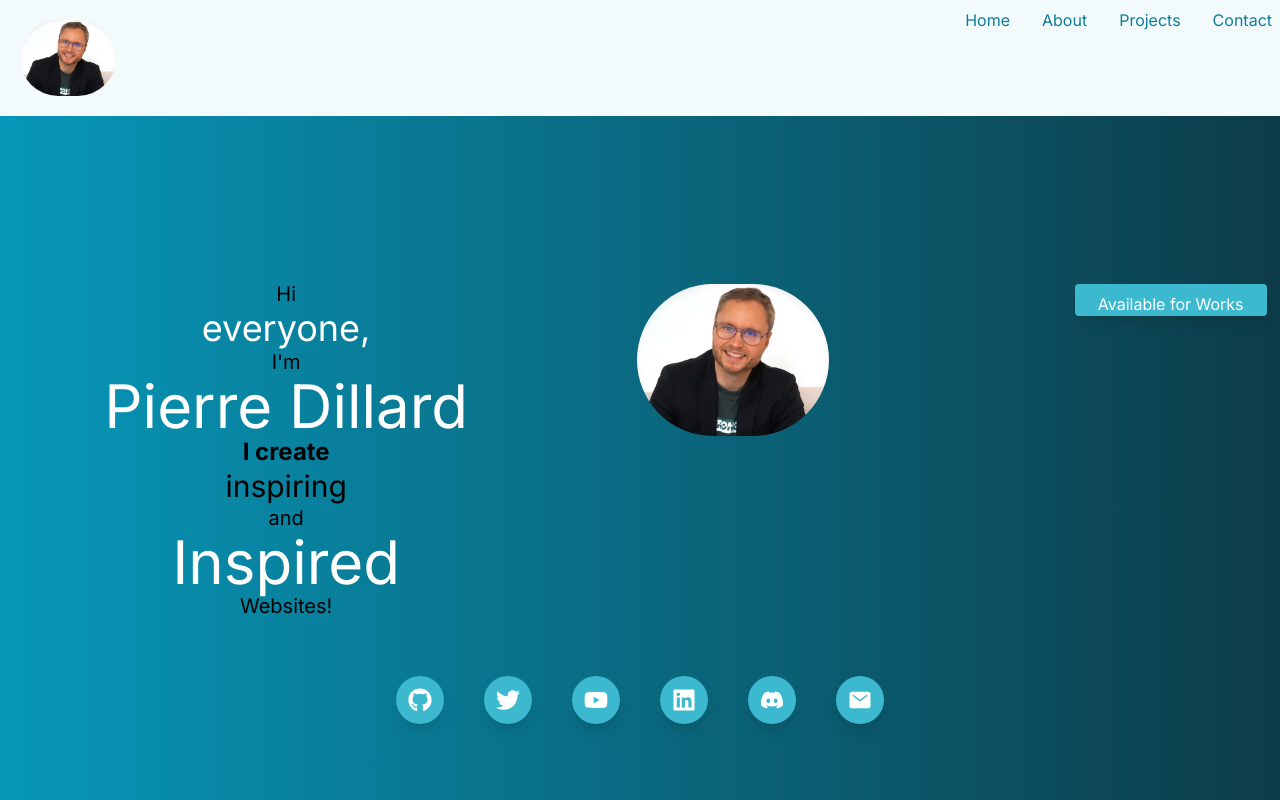
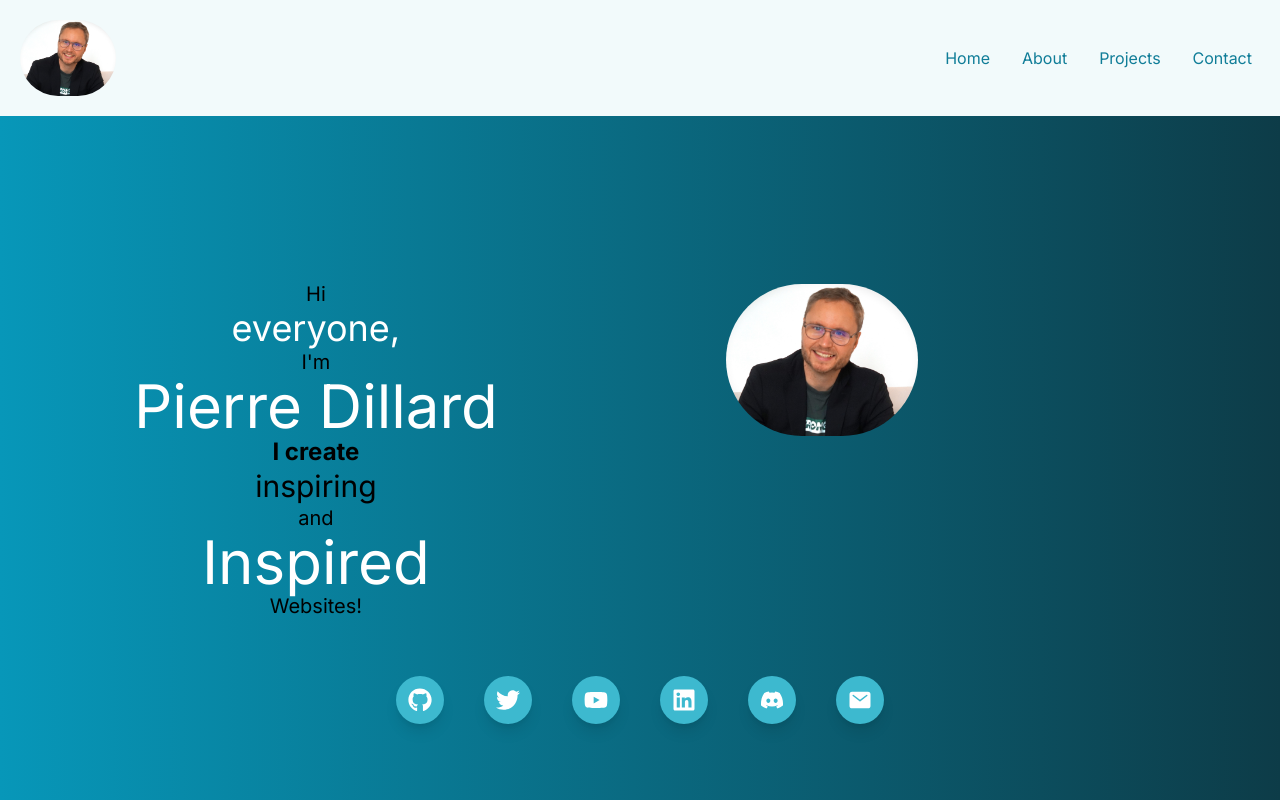
Before and after one commit to GaspardPierre/Strapi, a Next.js app in the folder projets/portfolio/: page / in a window 1280 px wide. Shown: the top 800 px of the page. Built offline with nearby package versions, Linux system fonts and the light colour scheme.

Commit message:
fix menu md

```diff
--- a/projets/portfolio/app/components/ContactSection.jsx
+++ b/projets/portfolio/app/components/ContactSection.jsx
@@ -98,7 +98,7 @@ export default function Contact  ()  {
         </div>
         <button
           type="submit"
-          className="w-full bg-gradient-to-r from-section-2 to-navlink button text-header font-bold py-3 px-4 rounded hover:bg-navhover "
+          className="w-full bg-gradient-to-r from-section-2 to-navlink button  text-header font-bold py-3 px-4 rounded hover:bg-navhover "
         >
           Send Message
         </button>
--- a/projets/portfolio/app/components/Header.jsx
+++ b/projets/portfolio/app/components/Header.jsx
@@ -73,7 +73,7 @@ export default function Header( {isMenuOpen, setIsMenuOpen}) {
       {/* Modal for menu links */}
       <div
         ref={menuRef}
-        className={`fixed inset-y-0 right-0  z-100 ${
+        className={` md:relative fixed inset-y-0 right-0  z-100 ${
           isMenuOpen ? "w-1/2" : "w-0"
         } sm:w-auto bg-xsmenu  transition-width duration-300 ease-in-out sm:bg-transparent`}
       >
--- a/projets/portfolio/app/components/ProjectList.jsx
+++ b/projets/portfolio/app/components/ProjectList.jsx
@@ -18,7 +18,7 @@ export default function ProjectsList() {
 
 
 
-    <div className='flex flex-col md:flex-row justify-center items-center  gap-6  '
+    <div className='flex flex-col md:flex-row justify-center items-center  gap-4  '
     >
       {projects.map(project => (
 
--- a/projets/portfolio/app/components/ProjetsCards.jsx
+++ b/projets/portfolio/app/components/ProjetsCards.jsx
@@ -11,7 +11,7 @@ export default function ProjectCard({ name, description,id ,link}) {
 
 
 
-    <div className="bg-navhover border border-border-2 hover:border-border-1 transition duration-400 p-4 rounded-lg w-4/5 lg:w-1/4 "
+    <div className="bg-navhover border border-border-2 hover:border-border-1 transition duration-400 p-4 rounded-lg w-4/5 md:w-1/4 "
     key={id}>
         <AnimatedElement>
       <h3 className="text-white text-2xl font-heading text-center break-words py-3">{name}</h3></AnimatedElement>
--- a/projets/portfolio/app/components/Section.jsx
+++ b/projets/portfolio/app/components/Section.jsx
@@ -57,14 +57,7 @@ export default function Section() {
 
 
        </AnimatedElement>
-   <AnimatedElement>
-         <div className="flex flex-col items-center w-full md:justify-center md:w-2.5">
-         <button className='p-2 sm:h-8 bg-button rounded text-white w-48 shadow-lg my-5 hover:scale-90 transition-transform duration-300 ease-in  '>
-            Available for Works
-          </button>
-         </div>
 
-         </AnimatedElement>
 
         </div>
 
--- a/projets/portfolio/app/components/SkillSection.jsx
+++ b/projets/portfolio/app/components/SkillSection.jsx
@@ -15,33 +15,33 @@ export default function SkillSection() {
         <AnimatedElement>
           <div>
             <h3 className="text-2xl font-heading mb-4 text-center text-white">Design</h3>
-            <p className="font-body text-center lg:py-3"><FontAwesomeIcon icon={faFigma} className="mr-2" />Figma</p>
-            <p className="font-body text-center text-white lg:py-3"><FontAwesomeIcon icon={faCss3Alt} className="mr-2" />Tailwind</p>
+            <p className="font-body text-center md:py-3"><FontAwesomeIcon icon={faFigma} className="mr-2" />Figma</p>
+            <p className="font-body text-center text-white md:py-3"><FontAwesomeIcon icon={faCss3Alt} className="mr-2" />Tailwind</p>
           </div>
         </AnimatedElement>
         <AnimatedElement>
           <div>
             <h3 className="text-2xl font-heading mb-4 text-center">Front-end</h3>
-            <p className="font-body text-center text-white lg:py-3"><FontAwesomeIcon icon={faJsSquare} className="mr-2" />Redux</p>
+            <p className="font-body text-center text-white md:py-3"><FontAwesomeIcon icon={faJsSquare} className="mr-2" />Redux</p>
 
-            <p className="font-body text-center text-white lg:py-3"><FontAwesomeIcon icon={faReact} className="mr-2" />React</p>
+            <p className="font-body text-center text-white md:py-3"><FontAwesomeIcon icon={faReact} className="mr-2" />React</p>
 
           </div>
         </AnimatedElement>
         <AnimatedElement>
           <div>
             <h3 className="text-2xl font-heading mb-4 text-center text-white">Back-end</h3>
-            <p className="font-body text-center lg:py-3"><FontAwesomeIcon icon={faNodeJs} className="mr-2" />Node.js</p>
-            <p className="font-body text-center text-white lg:py-3"><FontAwesomeIcon icon={faDatabase} className="mr-2" />Prisma</p>
-            <p className="font-body text-center lg:py-3"><FontAwesomeIcon icon={faDatabase} className="mr-2" />PostgreSQL</p>
+            <p className="font-body text-center md:py-3"><FontAwesomeIcon icon={faNodeJs} className="mr-2" />Node.js</p>
+            <p className="font-body text-center text-white md:py-3"><FontAwesomeIcon icon={faDatabase} className="mr-2" />Prisma</p>
+            <p className="font-body text-center md:py-3"><FontAwesomeIcon icon={faDatabase} className="mr-2" />PostgreSQL</p>
           </div>
         </AnimatedElement>
         <AnimatedElement>
           <div>
             <h3 className="text-2xl font-heading mb-4 text-center">Other</h3>
-            <p className="font-body text-center text-white lg:py-3"><FontAwesomeIcon icon={faGitAlt} className="mr-2" />Git & GitHub</p>
-            <p className="font-body text-center lg:py-3"><FontAwesomeIcon icon={faTasks} className="mr-2" />Trello</p>
-            <p className="font-body text-center text-white lg:py-3"><FontAwesomeIcon icon={faComments} className="mr-2" />ChatGPT</p>
+            <p className="font-body text-center text-white md:py-3"><FontAwesomeIcon icon={faGitAlt} className="mr-2" />Git & GitHub</p>
+            <p className="font-body text-center md:py-3"><FontAwesomeIcon icon={faTasks} className="mr-2" />Trello</p>
+            <p className="font-body text-center text-white md:py-3"><FontAwesomeIcon icon={faComments} className="mr-2" />ChatGPT</p>
           </div>
         </AnimatedElement>
       </div>
--- a/projets/portfolio/app/globals.css
+++ b/projets/portfolio/app/globals.css
@@ -2,11 +2,9 @@
 @tailwind components;
 @tailwind utilities;
 
-@layer base {
-    html {
-      @apply h-full;
-    }
-    body {
-      @apply h-full;
-    }
-  }
+body, html {
+  width: 100%;
+  overflow-x: hidden; /* Empêche le défilement horizontal */
+  margin: 0;
+  height: 100%;
+}
--- a/projets/portfolio/app/page.jsx
+++ b/projets/portfolio/app/page.jsx
@@ -14,7 +14,7 @@ export default function Home() {
 
   <div className='bg-gradient-to-r from-section to-section-2 '>
       <Header isMenuOpen={isMenuOpen} setIsMenuOpen={setIsMenuOpen} />
-      <main className={`main-content ${isMenuOpen ? 'blur-sm' : ''}`}>
+      <main className={`w-full main-content ${isMenuOpen ? 'blur-sm' : ''}`}>
 
         <Section/>
 
@@ -25,6 +25,7 @@ export default function Home() {
 
       </main>
       <Footer/>
+
     </div>
 
   )
```
